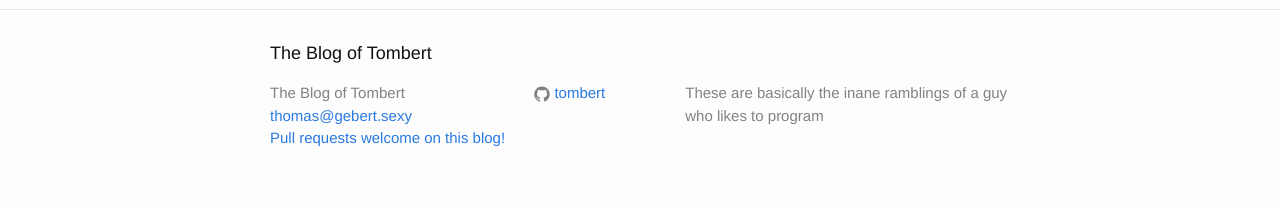
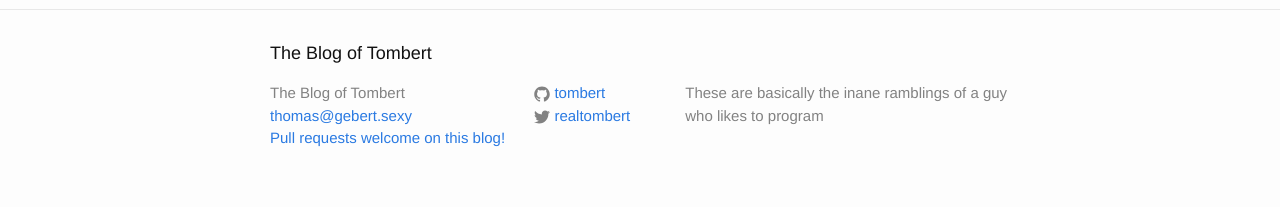
Before and after one commit to Tombert/tombert.github.io2, a Jekyll site: the page built from index.html, in a window 1280 px wide. Shown: the part 1208-1415 px from the top of the page. Built offline with Jekyll 4.4.1, drawn with Linux system fonts in a browser that asks for light colours; nearby versions of some CDN libraries; the list of posts is cut into pages by our own code.

Commit message:
add twitter.

```diff
--- a/_config.yml
+++ b/_config.yml
@@ -6,6 +6,7 @@ description: > # this means to ignore newlines until "baseurl:"
 baseurl: "" # the subpath of your site, e.g. /blog/
 url: "http://tombert.github.io" # the base hostname & protocol for your site
 github_username:  tombert
+twitter_username: realtombert
 comments: true
 # Build settings
 markdown: kramdown
```
